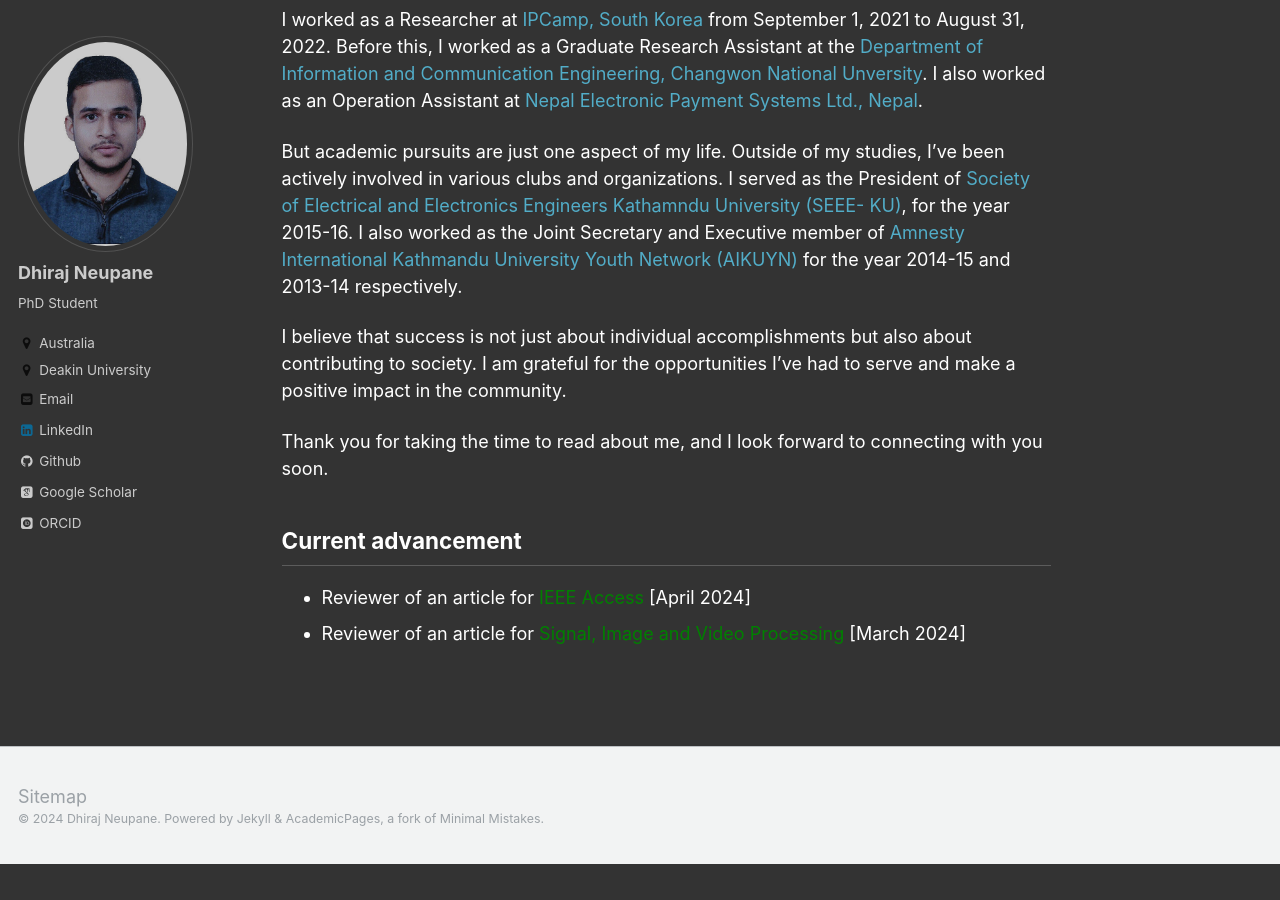
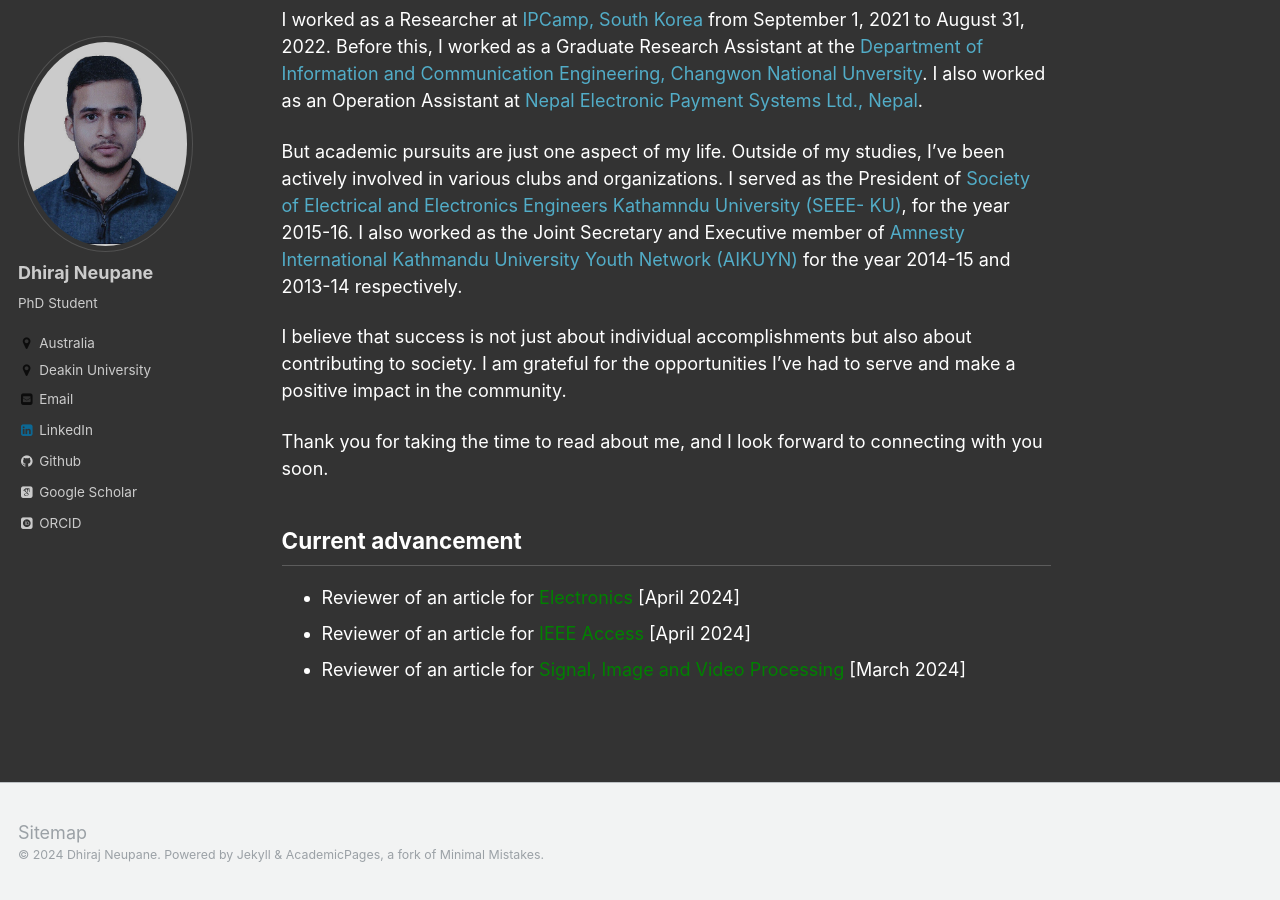
Before and after one commit to dhirajneupane/academicPortfolio, a Jekyll site: the page built from _pages/about.md, in a window 1280 px wide and 900 px high, scrolled down 683 px. Built offline with Jekyll 4.4.1, drawn with Linux system fonts in a browser that asks for light colours; some web fonts are replaced; before the commit the page ends 1547 px from its top, so only the background shows below that.

Commit message:
Update about.md

```diff
--- a/_pages/about.md
+++ b/_pages/about.md
@@ -26,5 +26,6 @@ I believe that success is not just about individual accomplishments but also abo
 Thank you for taking the time to read about me, and I look forward to connecting with you soon.
 
 ## Current advancement
+* Reviewer of an article for [<span style="color:green">Electronics</span>](https://www.mdpi.com/journal/electronics/about){:target="_blank"} [April 2024]
 * Reviewer of an article for [<span style="color:green">IEEE Access</span>](https://ieeeaccess.ieee.org/){:target="_blank"} [April 2024]
 * Reviewer of an article for [<span style="color:green">Signal, Image and Video Processing</span>](https://link.springer.com/journal/11760){:target="_blank"} [March 2024]
```
